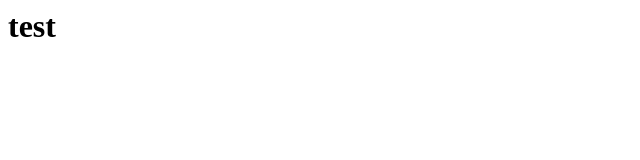
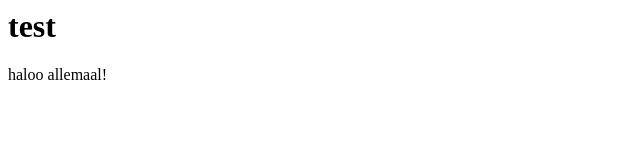
Before and after one commit to pgerards/pgerards.github.io, a plain HTML site: page index.html in a window 1280 px wide. Shown: the full height of the page, 0-640 px from the left. Drawn offline with Linux system fonts and the light colour scheme.

Commit message:
Update index.html

```diff
--- a/index.html
+++ b/index.html
@@ -1 +1,2 @@
 <h1>test</h1>
+<p>haloo allemaal!</p>
```
